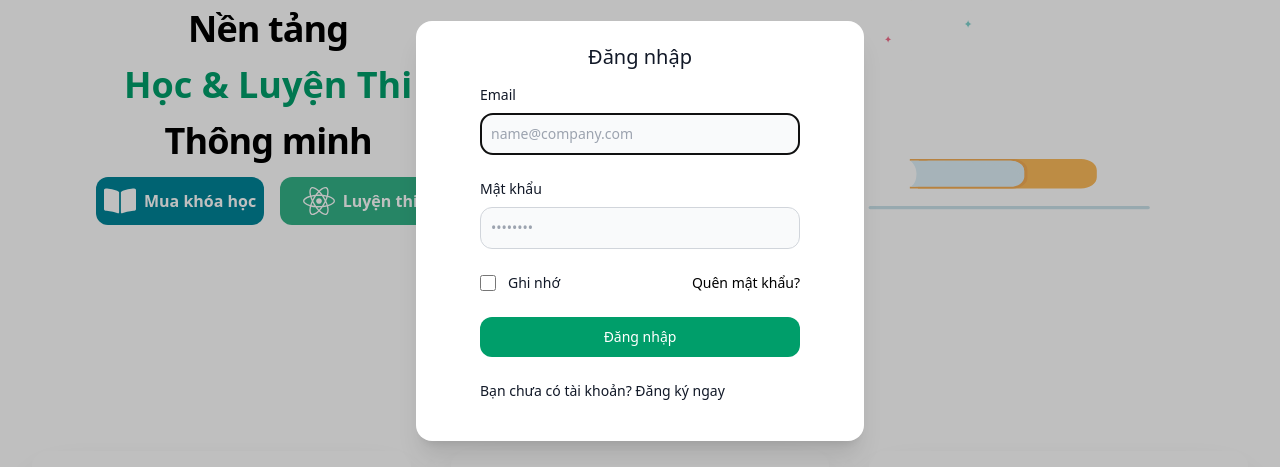
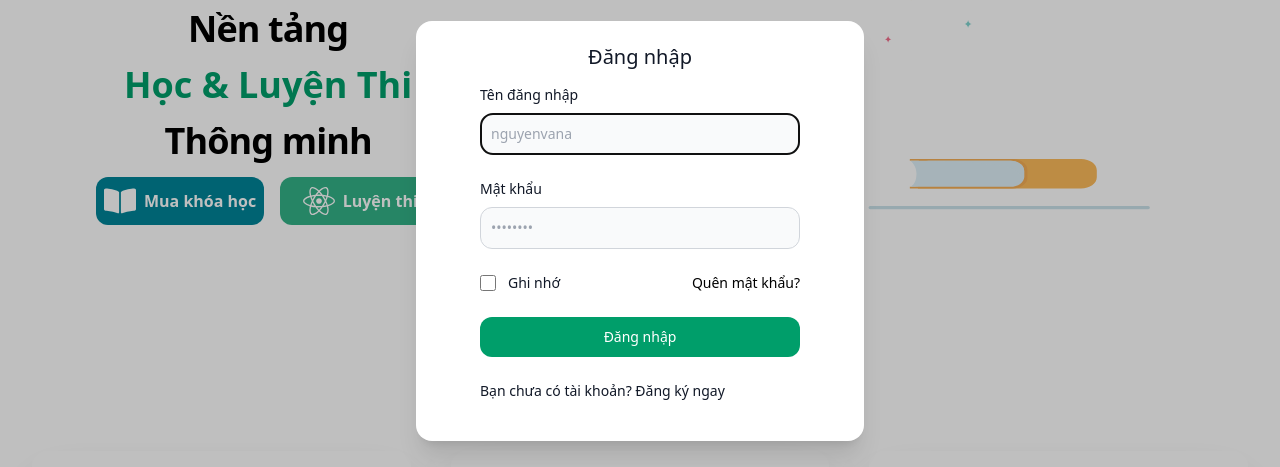
Before and after one commit to ndndaunghia/exam-fe, a React (Vite) app: page / in a window 1280 px wide. Both pictures are taken after a click on the link "Đăng nhập". Shown: the part 169-636 px from the top of the page. Built offline with nearby package versions, Linux system fonts and the light colour scheme.

Commit message:
fix redux, handle login

```diff
--- a/src/components/Header/Header.tsx
+++ b/src/components/Header/Header.tsx
@@ -15,8 +15,9 @@ import {
   PhoneIcon,
   PlayCircleIcon,
 } from "@heroicons/react/20/solid";
-import { useAuth } from "../../hooks/useAuth";
 import { Link } from "react-router-dom";
+import { useAppDispatch, useAppSelector } from "../../hooks/useRedux";
+import { login } from "../../services/auth/authSlice";
 const products = [
   {
     name: "Analytics",
@@ -60,9 +61,14 @@ function classNames(...classes: string[]) {
 
 export default function Header() {
   const [mobileMenuOpen, setMobileMenuOpen] = useState(false);
-
   const [isLoginModalOpen, setIsLoginModalOpen] = useState(false);
   const [isSignUpModalOpen, setIsSignUpModalOpen] = useState(false);
+
+  const [loginForm, setLoginForm] = useState({ username: "", password: "" });
+
+  const dispatch = useAppDispatch();
+  const { isLoading, error } = useAppSelector((state) => state.auth);
+  let token = "";
 
   const userNavigation = [
     { name: "Trang cá nhân", href: "/profile" },
@@ -86,6 +92,30 @@ export default function Header() {
     setIsSignUpModalOpen(false);
   }, []);
 
+  const handleInputChange = (e: any) => {
+    const { name, value } = e.target;
+    setLoginForm((prevForm) => ({
+      ...prevForm,
+      [name]: value,
+    }));
+  };
+
+  const handleLogin = async (e: React.FormEvent<HTMLFormElement>) => {
+    e.preventDefault();
+    try {
+      const resultAction = await dispatch(login(loginForm));
+      if (login.fulfilled.match(resultAction)) {
+        token = resultAction.payload.data.token;
+        // Đăng nhập thành công
+        console.log("Login successful", resultAction.payload);
+      } else if (login.rejected.match(resultAction)) {
+        // Đăng nhập thất bại
+        console.error("Login failed", resultAction.payload);
+      }
+    } catch (err) {
+      console.error("Login error:", err);
+    }
+  };
 
   return (
     <header className="bg-white shadow-md fixed top-0 left-0 right-0 z-50">
@@ -305,7 +335,7 @@ export default function Header() {
                 </a>
               </div>
               <div className="py-6">
-                {true? (
+                {true ? (
                   <Popover className="relative">
                     <Popover.Button className="flex items-center gap-x-1 text-base font-semibold leading-6 text-gray-900 outline-none">
                       Nghĩa
@@ -390,20 +420,30 @@ export default function Header() {
                   <div className="py-6 px-6 mx-auto xl:py-0">
                     <div className="w-full bg-white  md:mt-0 xl:p-0">
                       <div className="p-6 space-y-4 md:space-y-6 sm:p-4">
-                        <form className="space-y-4 md:space-y-6" action="#">
+                        {isLoading && (
+                          <div className="absolute inset-0 bg-gray-100 bg-opacity-50 flex items-center justify-center">
+                            <div className="rounded-md h-12 w-12 border-4 border-t-4 border-primary animate-spin" />
+                          </div>
+                        )}
+                        <form
+                          className="space-y-4 md:space-y-6"
+                          action="#"
+                          onSubmit={handleLogin}
+                        >
                           <div>
                             <label
-                              htmlFor="email"
+                              htmlFor="username"
                               className="block mb-2 text-sm font-medium  text-gray-900"
                             >
-                              Email
+                              Tên đăng nhập
                             </label>
                             <input
-                              type="email"
-                              name="email"
-                              id="email"
+                              type="username"
+                              name="username"
+                              id="username"
                               className="bg-gray-50 border border-gray-300  sm:text-sm rounded-xl focus:ring-primary-600 focus:border-primary-600 block w-full p-2.5 dark:placeholder-gray-400 dark:focus:ring-blue-500 dark:focus:border-blue-500"
-                              placeholder="name@company.com"
+                              placeholder="nguyenvana"
+                              onChange={handleInputChange}
                               required
                             />
                           </div>
@@ -420,6 +460,7 @@ export default function Header() {
                               id="password"
                               placeholder="••••••••"
                               className="bg-gray-50 border border-gray-300 text-gray-900 sm:text-sm rounded-xl focus:ring-primary-600 focus:border-primary-600 block w-full p-2.5 dark:border-gray-400 dark:placeholder-gray-400 dark:focus:ring-blue-500 dark:focus:border-blue-500"
+                              onChange={handleInputChange}
                               required
                             />
                           </div>
@@ -431,7 +472,6 @@ export default function Header() {
                                   aria-describedby="remember"
                                   type="checkbox"
                                   className="w-4 h-4 border border-gray-300 rounded bg-gray-50 focus:ring-3 focus:ring-primary-300 dark:bg-gray-700 dark:border-gray-600 dark:focus:ring-primary-600 dark:ring-offset-gray-800"
-                                  required
                                 />
                               </div>
                               <div className="ml-3 text-sm">
--- a/src/services/auth/authAPI.ts
+++ b/src/services/auth/authAPI.ts
@@ -1,7 +1,7 @@
 import axios from 'axios';
 import { LoginCredentials, LoginResponse } from './auth.type';
 
-const API_URL = 'https://your-api-url.com/api';
+const API_URL = 'http://localhost:8080/api/v1/user';
 
 export const loginUser = async (credentials: LoginCredentials): Promise<LoginResponse> => {
   const response = await axios.post<LoginResponse>(`${API_URL}/login`, credentials);
--- a/src/services/auth/authSlice.ts
+++ b/src/services/auth/authSlice.ts
@@ -40,7 +40,7 @@ const authSlice = createSlice({
       })
       .addCase(login.fulfilled, (state, action: PayloadAction<LoginResponse>) => {
         state.isLoading = false;
-        state.user = action.payload.user;
+        state.user = action.payload.data;
         state.error = null;
       })
       .addCase(login.rejected, (state, action) => {
```
Also changed, not shown: src/services/auth/auth.type.ts (+10 -2 lines).
